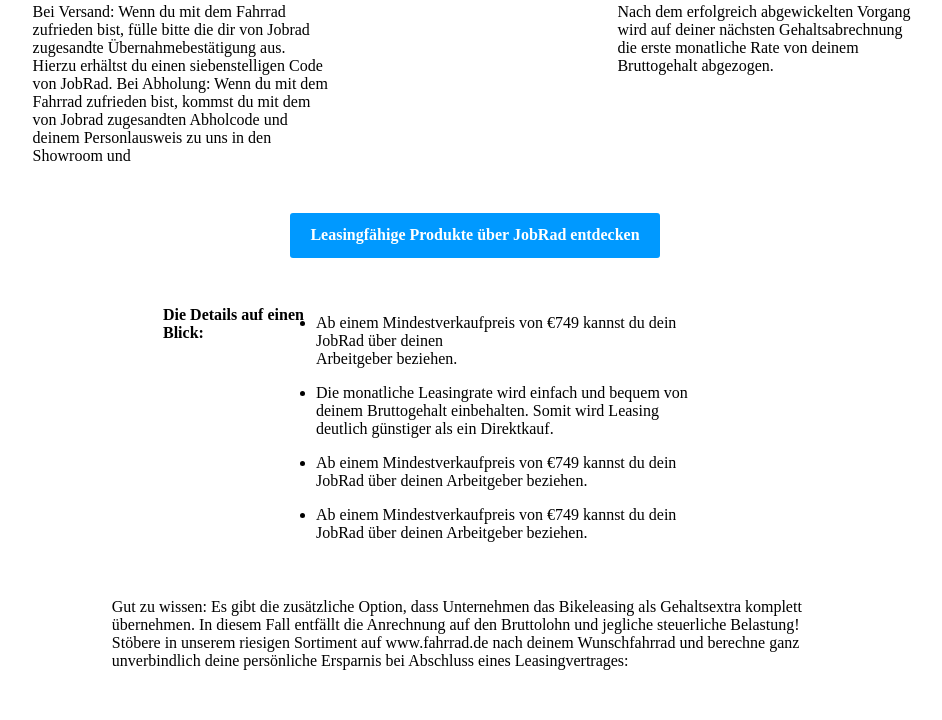
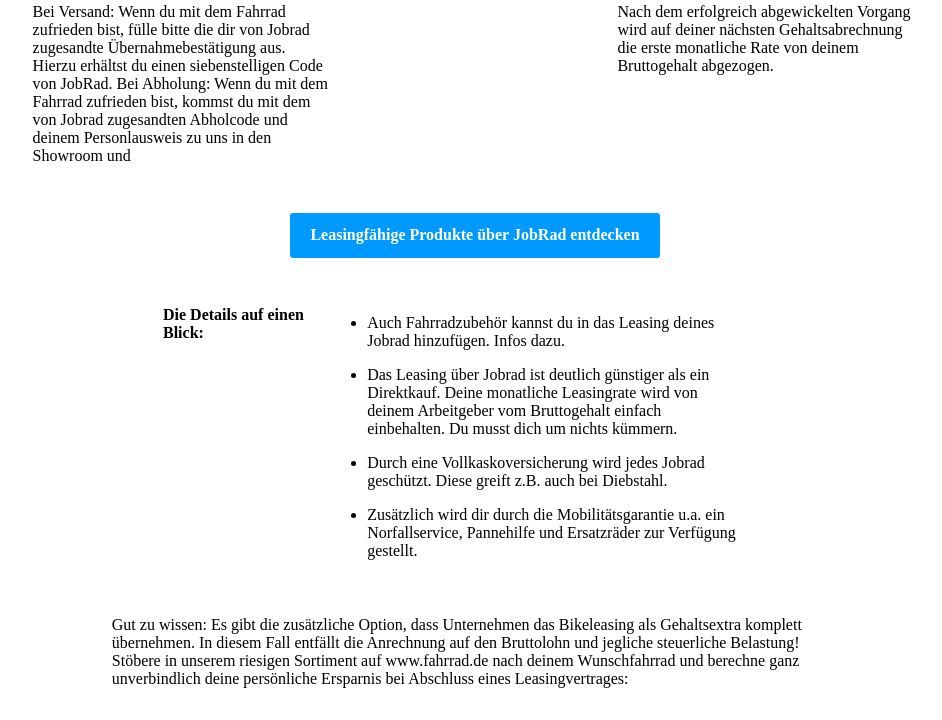
Before and after one commit to AdrianGeorgeM/JobRad-Bikeleasing-, a plain HTML site: page index.html in a window 1280 px wide. Shown: the part 885-1605 px from the top of the page, without its empty margins (165-1107 px from the left). Drawn offline with Linux system fonts and the light colour scheme.

Commit message:
fix details blick

```diff
--- a/index.html
+++ b/index.html
@@ -76,6 +76,7 @@
 					</div>
 
 					<div class="details">
+
 						<div class="details__blick">
 							<p>
 								<strong>Die Details auf einen Blick:</strong>
@@ -84,21 +85,16 @@
 						<div class="details__list">
 							<ul class="bullet-list">
 								<li>
-									Ab einem Mindestverkaufpreis von €749 kannst du dein JobRad über deinen <br>
-									Arbeitgeber beziehen.
+									Auch Fahrradzubehör kannst du in das Leasing deines Jobrad hinzufügen. Infos dazu.
 								</li>
 								<li>
-									Die monatliche Leasingrate wird einfach und bequem von deinem
-									Bruttogehalt einbehalten. Somit wird Leasing deutlich günstiger als ein
-									Direktkauf.
+									Das Leasing über Jobrad ist deutlich günstiger als ein Direktkauf. Deine monatliche Leasingrate wird von deinem Arbeitgeber vom Bruttogehalt einfach einbehalten. Du musst dich um nichts kümmern.
 								</li>
 								<li>
-									Ab einem Mindestverkaufpreis von €749 kannst du dein JobRad über deinen
-									Arbeitgeber beziehen.
+                                    Durch eine Vollkaskoversicherung  wird jedes Jobrad geschützt. Diese greift z.B. auch bei Diebstahl.
 								</li>
 								<li>
-									Ab einem Mindestverkaufpreis von €749 kannst du dein JobRad über deinen
-									Arbeitgeber beziehen.
+									Zusätzlich wird dir durch die Mobilitätsgarantie  u.a. ein Norfallservice, Pannehilfe und Ersatzräder zur Verfügung gestellt.
 								</li>
 							</ul>
 						</div>
--- a/style.css
+++ b/style.css
@@ -61,8 +61,15 @@
     margin-top: 2em;
    margin-left: 20em;
     display: flex;
-    justify-content: space-around;
+    justify-content: space-between;
     /* width: 60%; */
+  flex-direction: row;
+}
+.details__list{
+    margin-left: 2em;
+}
+.details__blick{
+    width: 300px;
 }
 .bullet-list{
     width: 50%;
```
